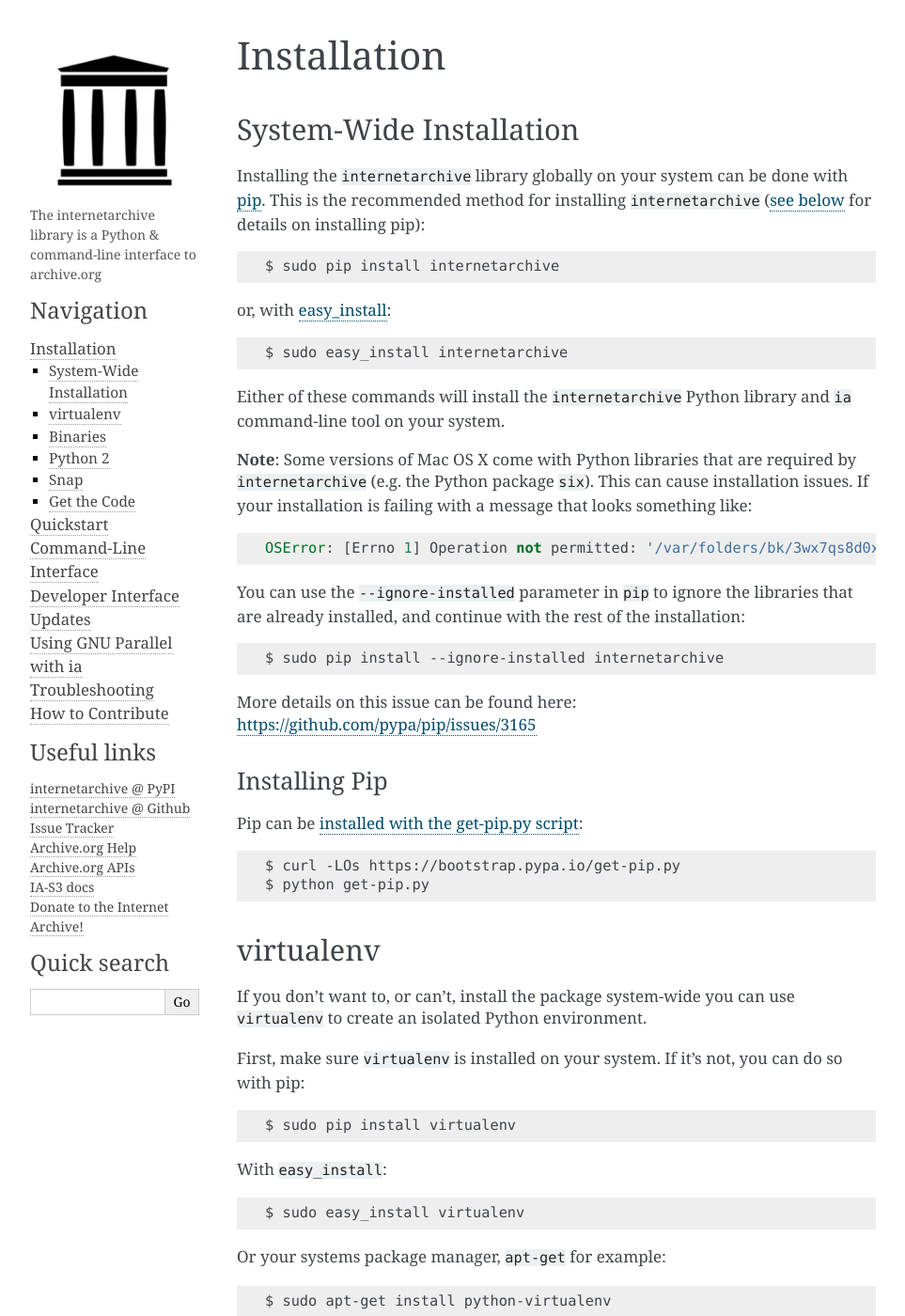
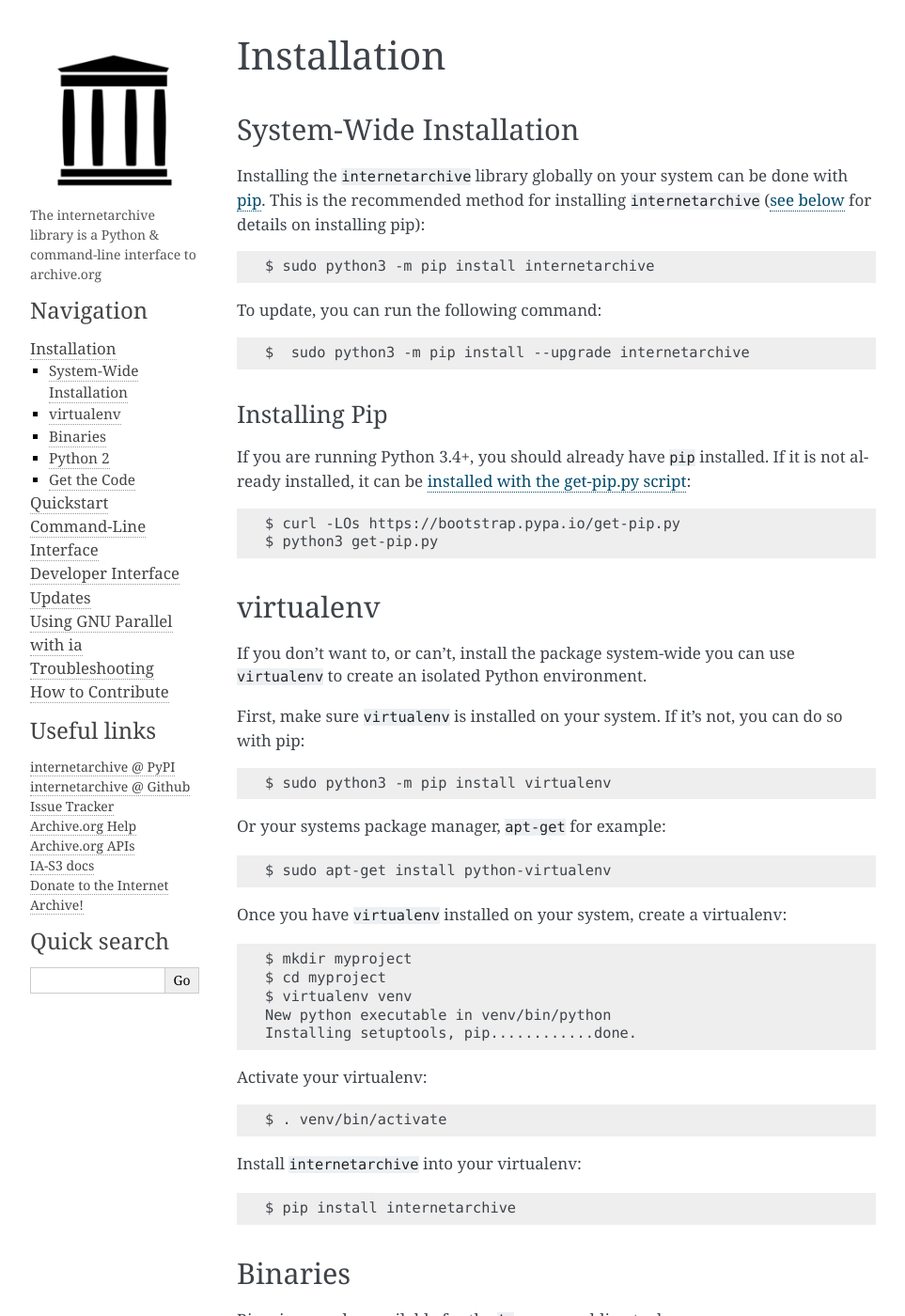
Before and after one commit to jjjake/internetarchive, a Sphinx documentation site: the page built from docs/source/installation.rst, in a window 1280 px wide and 1400 px high. Shown: the whole window at 94% size, without its empty margins (148-1111 px from the left). Built offline with Sphinx 7.4.7, drawn with Linux system fonts in a browser that asks for light colours; the version number is read from the project's files by our own code; some of the changed text lies outside the part shown.

Commit message:
Updated installation instructions

```diff
--- a/docs/source/installation.rst
+++ b/docs/source/installation.rst
@@ -5,37 +5,25 @@
 
 
 System-Wide Installation
-------------------------
+-------------------------
 
 Installing the ``internetarchive`` library globally on your system can be done with `pip <http://www.pip-installer.org/>`_.
 This is the recommended method for installing ``internetarchive`` (`see below <installation.html#installing-pip>`_ for details on installing pip)::
 
-    $ sudo pip install internetarchive
+    $ sudo python3 -m pip install internetarchive
 
-or, with `easy_install <http://pypi.python.org/pypi/setuptools>`_::
+To update, you can run the following command::
 
-    $ sudo easy_install internetarchive
-
-Either of these commands will install the ``internetarchive`` Python library and ``ia`` command-line tool on your system.
-
-**Note**: Some versions of Mac OS X come with Python libraries that are required by ``internetarchive`` (e.g. the Python package ``six``).
-This can cause installation issues. If your installation is failing with a message that looks something like::
-
-    OSError: [Errno 1] Operation not permitted: '/var/folders/bk/3wx7qs8d0x79tqbmcdmsk1040000gp/T/pip-TGyjVo-uninstall/System/Library/Frameworks/Python.framework/Versions/2.7/Extras/lib/python/six-1.4.1-py2.7.egg-info'
-
-You can use the ``--ignore-installed`` parameter in ``pip`` to ignore the libraries that are already installed, and continue with the rest of the installation::
-
-    $ sudo pip install --ignore-installed internetarchive
-
-More details on this issue can be found here: https://github.com/pypa/pip/issues/3165
+    $  sudo python3 -m pip install --upgrade internetarchive
 
 Installing Pip
 ~~~~~~~~~~~~~~
 
-Pip can be `installed with the get-pip.py script <https://pip.pypa.io/en/stable/installing/>`_::
+If you are running Python 3.4+, you should already have ``pip`` installed.
+If it is not already installed, it can be `installed with the get-pip.py script <https://pip.pypa.io/en/stable/installing/>`_::
 
     $ curl -LOs https://bootstrap.pypa.io/get-pip.py
-    $ python get-pip.py
+    $ python3 get-pip.py
 
 
 virtualenv
@@ -45,11 +33,7 @@
 
 First, make sure ``virtualenv`` is installed on your system. If it's not, you can do so with pip::
 
-    $ sudo pip install virtualenv
-
-With ``easy_install``::
-
-    $ sudo easy_install virtualenv
+    $ sudo python3 -m pip install virtualenv
 
 Or your systems package manager, ``apt-get`` for example::
 
@@ -92,22 +76,13 @@
 
 You can install and use version v2.3.0 with pip::
 
-    $ pip install internetarchive==2.3.0
+    $ sudo python2 -m pip install internetarchive==2.3.0
 
 You can also download a binary of v2.3.0::
 
     $ curl -LOs https://archive.org/download/ia-pex/ia-py2
     $ chmod +x ia-py2
 
-
-Snap
-----
-
-You can install the latest ``ia`` `snap <https://snapcraft.io>`_, and help testing the most recent changes of the master branch in `all the supported Linux distros <https://snapcraft.io/docs/core/install>`_ with::
-
-    $ sudo snap install ia --edge
-
-Every time a new version of ``ia`` is pushed to the store, you will get it updated automatically.
 
 Get the Code
 ------------
```
